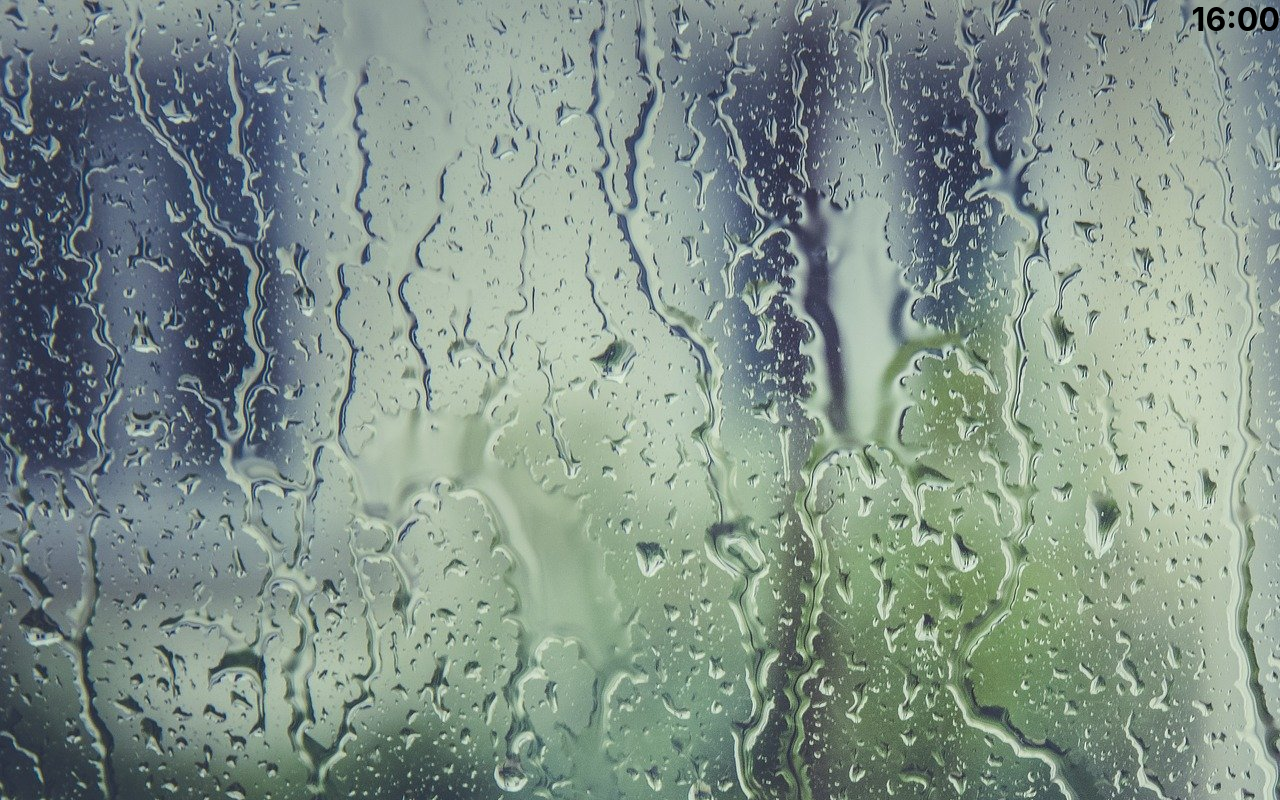
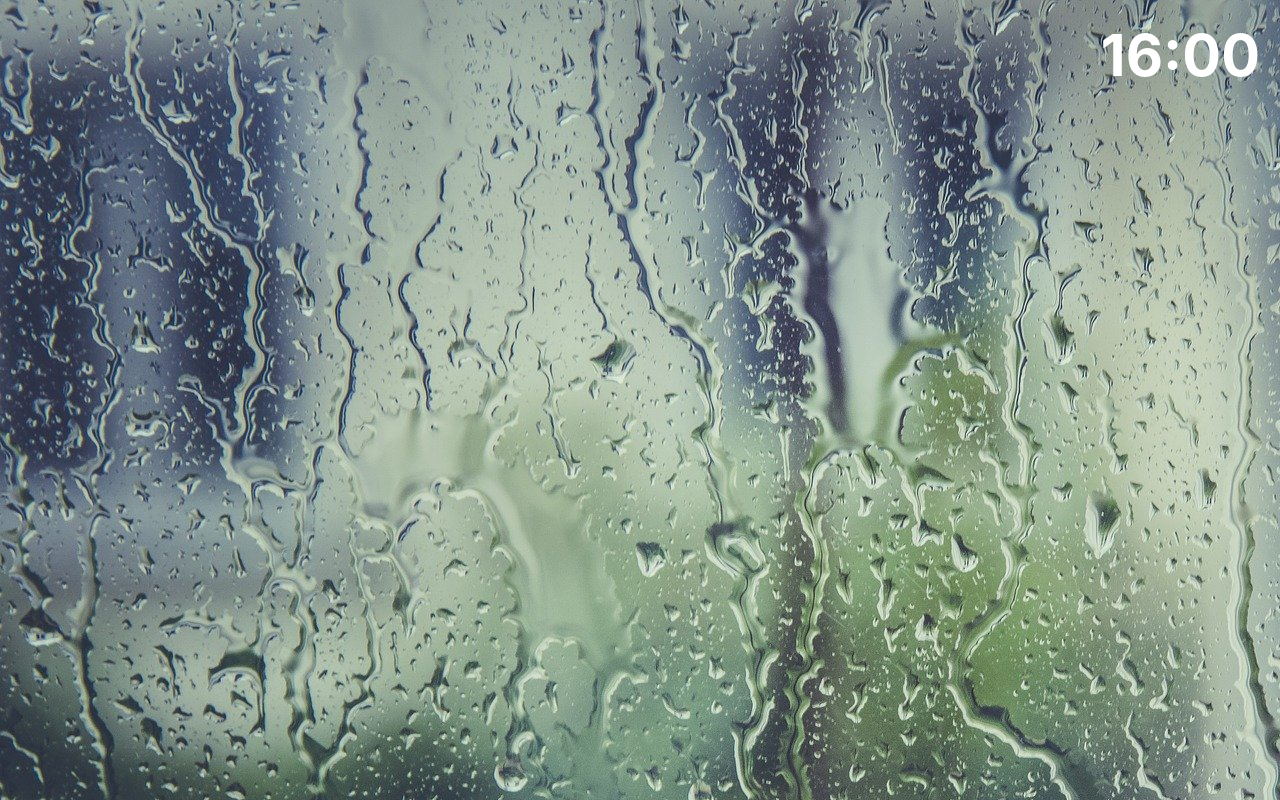
Before and after one commit to artem-p/raindrop, a React (Create React App) app: page / in a window 1280 px wide. Built offline with nearby package versions, Linux system fonts and the light colour scheme.

Commit message:
style datetime

```diff
--- a/src/DateTime.css
+++ b/src/DateTime.css
@@ -0,0 +1,9 @@
+.datetime {
+    padding: 20px;
+    color: white;
+}
+
+
+.datetime__time {
+    font-size: 3.6em !important;
+}
--- a/src/DateTime.js
+++ b/src/DateTime.js
@@ -3,8 +3,8 @@ import './DateTime.css';
 
 function DateTime() {
     return (
-        <div>
-            <h1>16:00</h1>
+        <div className="datetime">
+            <h1 className="datetime__time">16:00</h1>
         </div>
     )
 }
```
